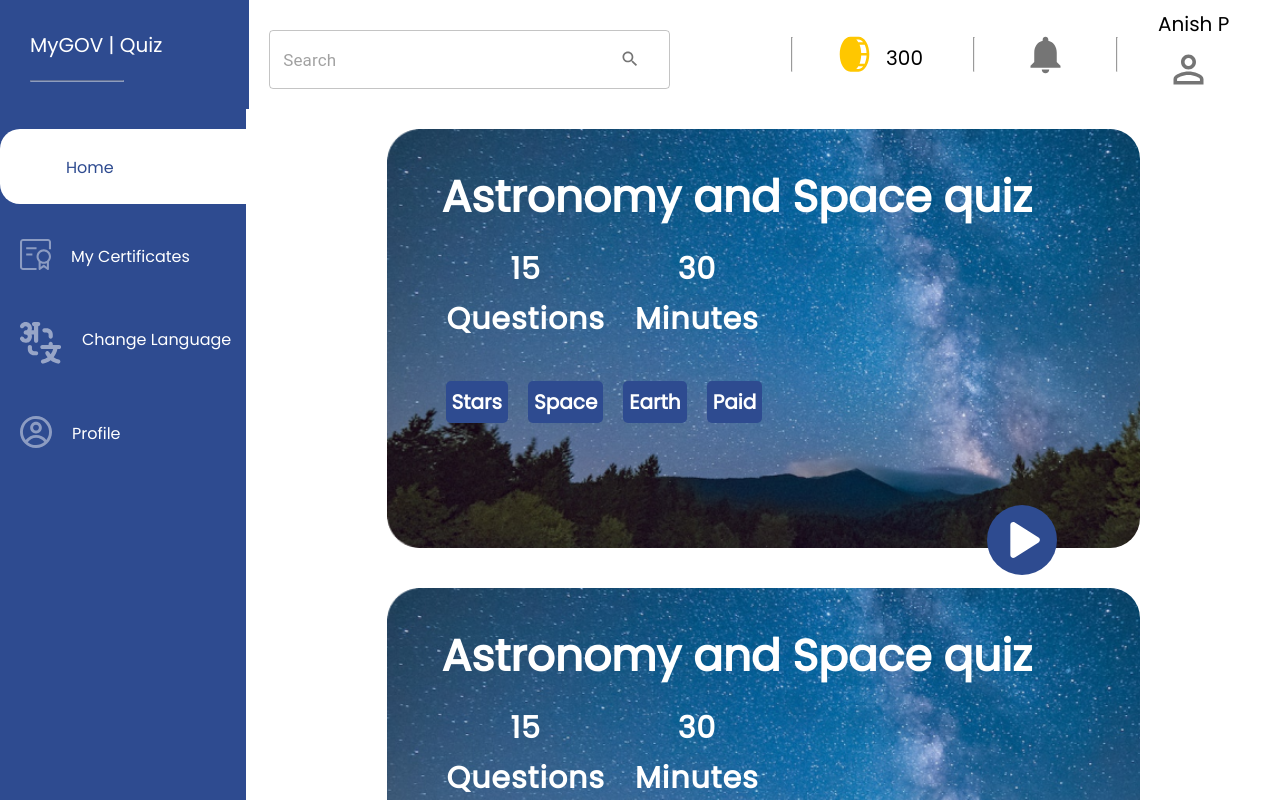
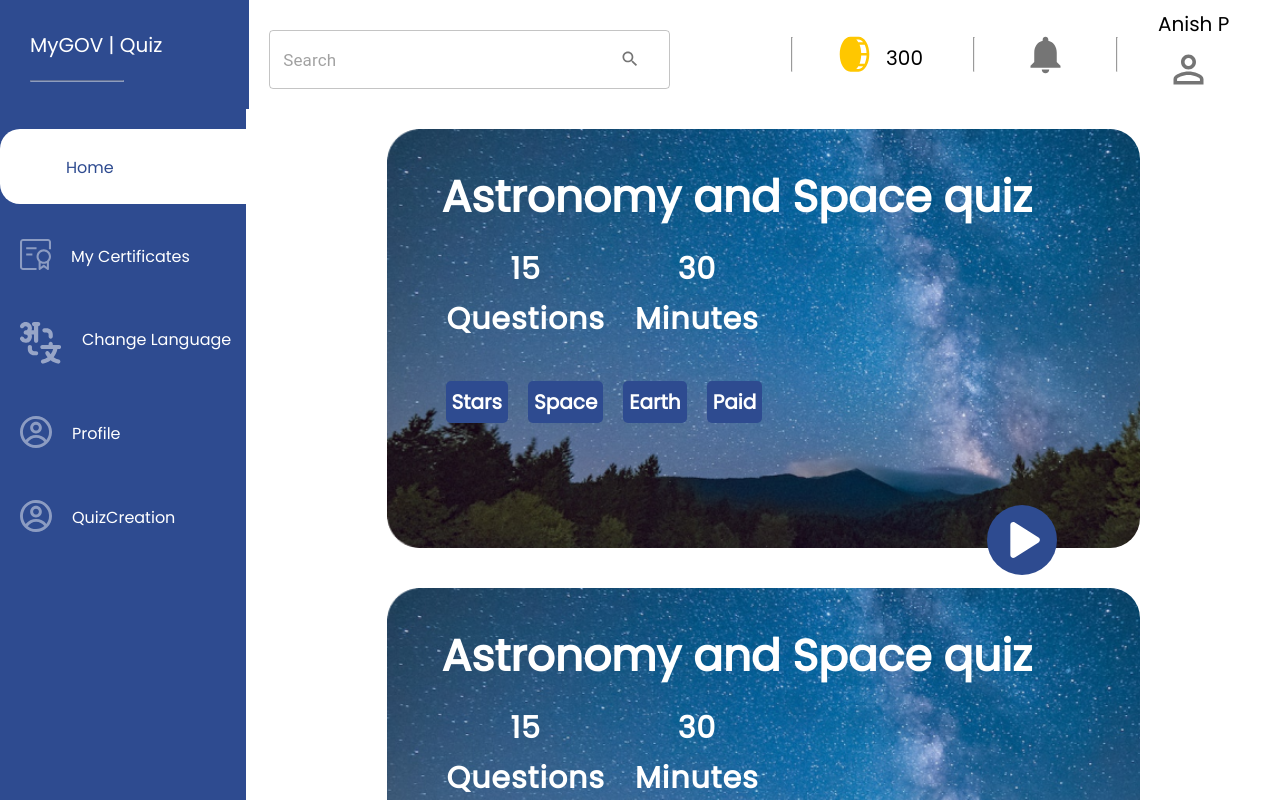
Before and after one commit to Malhardixit/quiz-portal, a React (Vite) app: page / in a window 1280 px wide. Shown: the top 800 px of the page. Built offline with nearby package versions, Linux system fonts and the light colour scheme.

Commit message:
feat:routes  addedd

```diff
--- a/src/components/QuizQuestions/QuizQuestions.jsx
+++ b/src/components/QuizQuestions/QuizQuestions.jsx
@@ -39,10 +39,6 @@ function QuizQuestions() {
               </div>
             </div>
 
-            <div className={Styles.QuizQuestion3DView}>
-              <ThreeDQuiz />
-            </div>
-
             {/* Quiz Questions Body */}
             {state.questionSets.map((questionNumber, index) => (
               <div
@@ -59,6 +55,7 @@ function QuizQuestions() {
                     </span>
 
                     {/* 3D view of the quiz */}
+                    <ThreeDQuiz />
 
                     <div className={Styles.QuizOptionsWrapper}>
                       {questionNumber.questionOptions.map((item, i) => (
--- a/src/components/QuizQuestions/ThreeDQuizView.jsx
+++ b/src/components/QuizQuestions/ThreeDQuizView.jsx
@@ -10,33 +10,6 @@ function Model(props) {
 }
 
 function ThreeDQuizView() {
-  // const { camera } = useThree();
-  // const [isDragging, setIsDragging] = useState(false);
-  // const prevMouseY = useRef(0);
-
-  // const handleMouseDown = (event) => {
-  //   setIsDragging(true);
-  //   prevMouseY.current = event.clientY;
-  // };
-
-  // const handleMouseUp = () => {
-  //   setIsDragging(false);
-  // };
-
-  // const handleMouseMove = (event) => {
-  //   if (isDragging) {
-  //     const deltaY = event.clientY - prevMouseY.current;
-  //     const newPositionX = camera.position.x - deltaY * 0.01; // Adjust the sensitivity here
-
-  //     // Limit the camera's X position to prevent it from going too far
-  //     const maxX = 5;
-  //     const minX = -5;
-  //     camera.position.x = Math.min(Math.max(newPositionX, minX), maxX);
-
-  //     prevMouseY.current = event.clientY;
-  //   }
-  // };
-
   return (
     <div
       style={{
@@ -50,9 +23,12 @@ function ThreeDQuizView() {
         dpr={[1, 2]}
         shadows
         camera={{ fov: 80 }}
-        style={{ position: 'absolute', borderRadius: '2rem' }}
+        style={{
+          position: 'absolute',
+          borderRadius: '2rem',
+          backgroundColor: 'transparent',
+        }}
       >
-        <color attach="background" args={['#101010']} />
 
         <PresentationControls
           speed={1.5}
--- a/src/components/SideBar/SideBar.jsx
+++ b/src/components/SideBar/SideBar.jsx
@@ -43,14 +43,21 @@ function SideBar() {
       isActive: false,
       icon: img4,
     },
+    {
+      name: 'QuizCreation',
+      isEnabled: true,
+      isActive: activeRoute === 'QuizCreation',
+      navigateTo: '/quizCreation',
+      icon: img4,
+    },
   ].filter((route) => route.isEnabled);
 
   const handleRoutes = useCallback(
     (route) => {
       setActiveRoute(route);
-      navigate('/');
+      navigate(Routes.find((r) => r.name === route).navigateTo);
     },
-    [setActiveRoute, navigate],
+    [setActiveRoute, navigate, Routes],
   );
 
   return (
```
